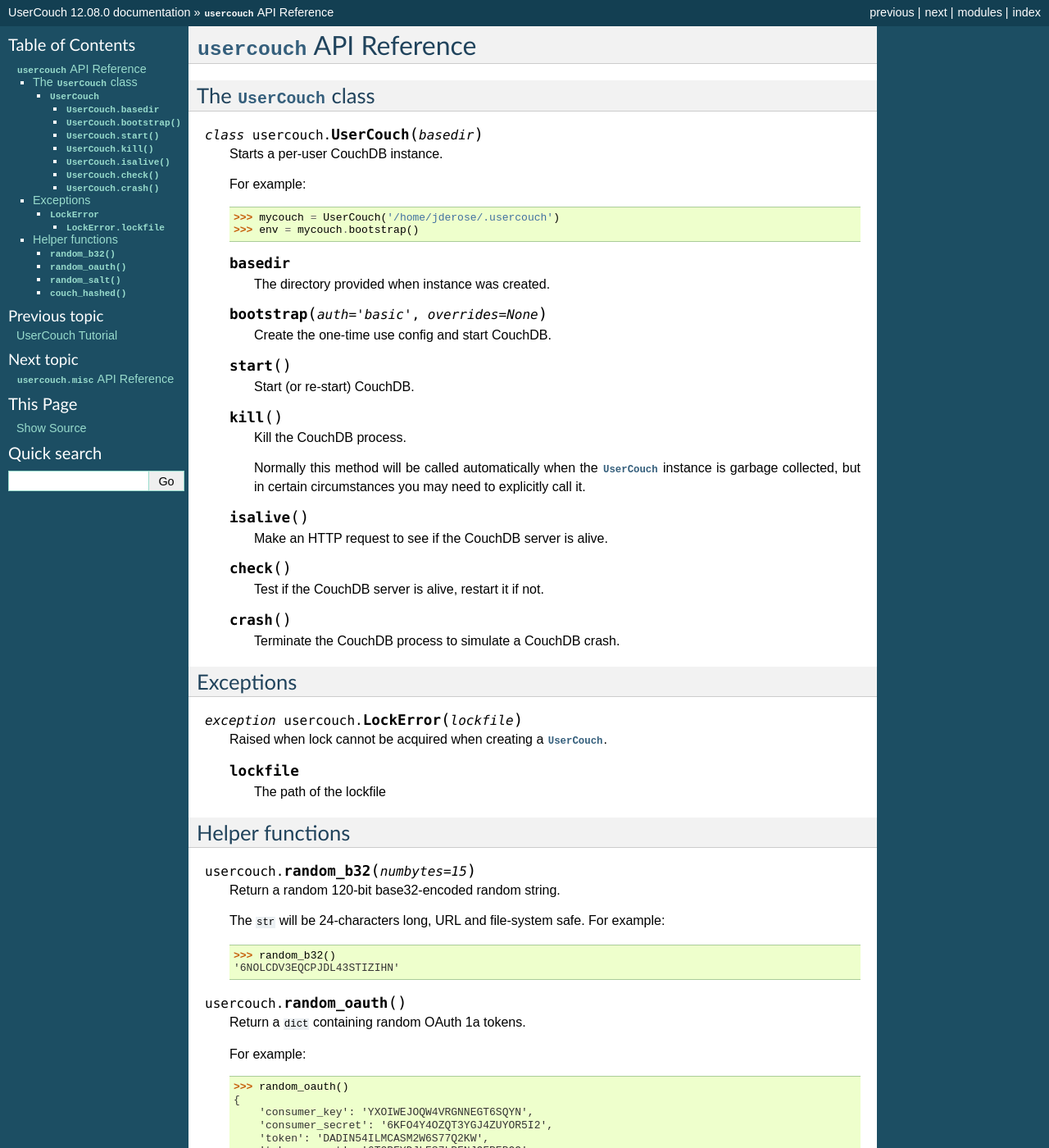
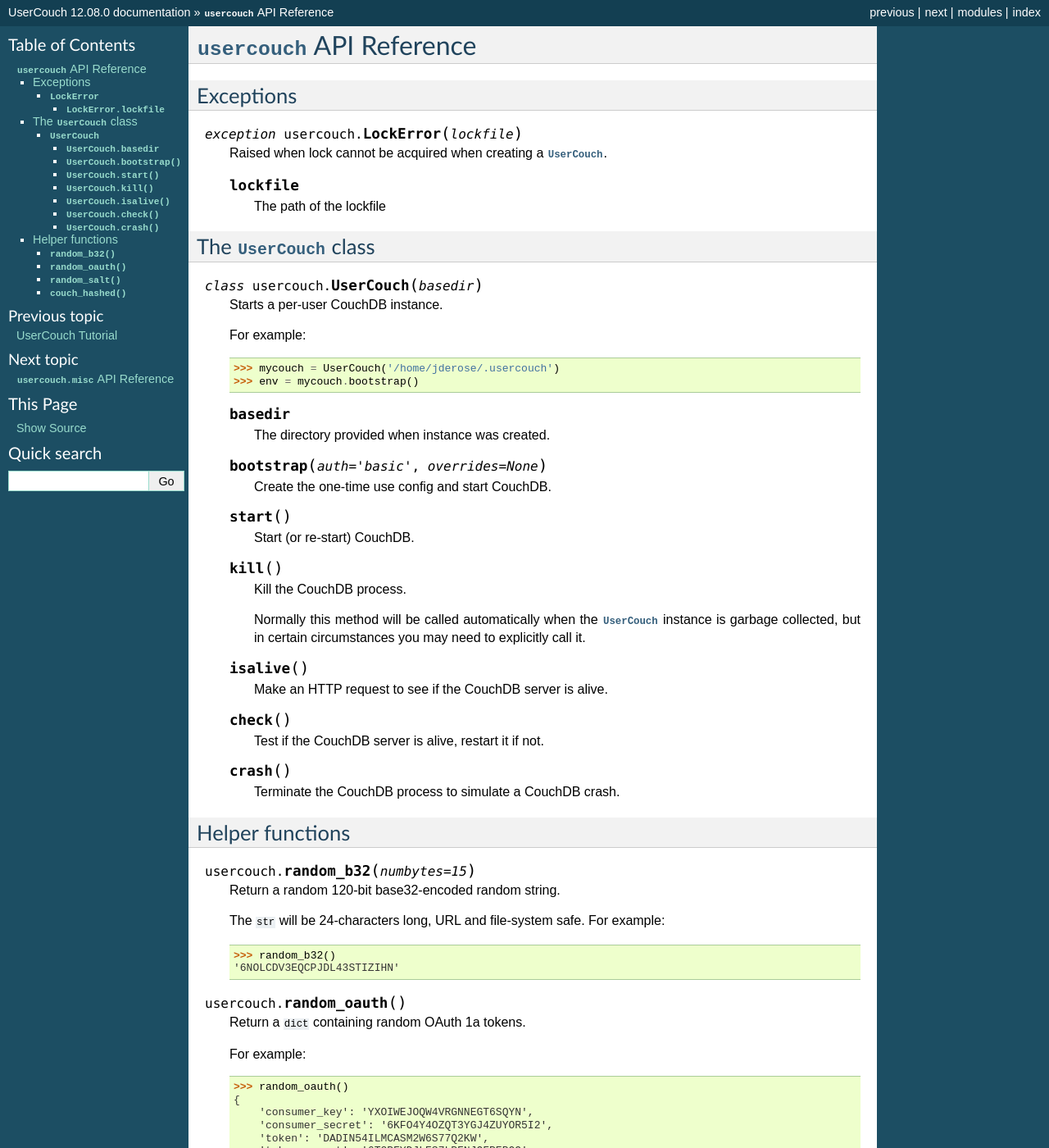
Before and after one commit to json420/usercouch, a Sphinx documentation site: the page built from doc/usercouch.rst, in a window 1280 px wide and 1400 px high. Shown: the whole window at 82% size. Built offline with Sphinx 7.4.7, drawn with Linux system fonts in a browser that asks for light colours; the version number is read from the project's files by our own code; some of the changed lines change nothing that is shown; some of the changed text lies outside the part shown.

Commit message:
some typos

```diff
--- a/doc/usercouch.rst
+++ b/doc/usercouch.rst
@@ -5,9 +5,21 @@
     :synopsis: Start per-user CouchDB instances for fun, profit, unit testing
 
 
+Exceptions
+----------
+
+.. exception:: LockError(lockfile)
+
+    Raised when lock cannot be acquired when creating a :class:`UserCouch`.
+
+    .. attribute:: lockfile
+
+        The path of the lockfile
+
+
+
 The :class:`UserCouch` class
 ----------------------------
-
 
 .. class:: UserCouch(basedir)
 
@@ -50,17 +62,6 @@
 
         Terminate the CouchDB process to simulate a CouchDB crash.
 
-
-Exceptions
-----------
-
-.. exception:: LockError(lockfile)
-
-    Raised when lock cannot be acquired when creating a :class:`UserCouch`.
-
-    .. attribute:: lockfile
-
-        The path of the lockfile
 
 
 Helper functions
@@ -106,7 +107,7 @@
 
     Hash *password* using *salt*.
 
-    This returns a CouchDB-style hashed password to be use in the session.ini
+    This returns a CouchDB-style hashed password to be used in the session.ini
     file.  For example:
 
     >>> couch_hashed('secret', 'da52c844db4b8bd88ebb96d72542457a')
```
